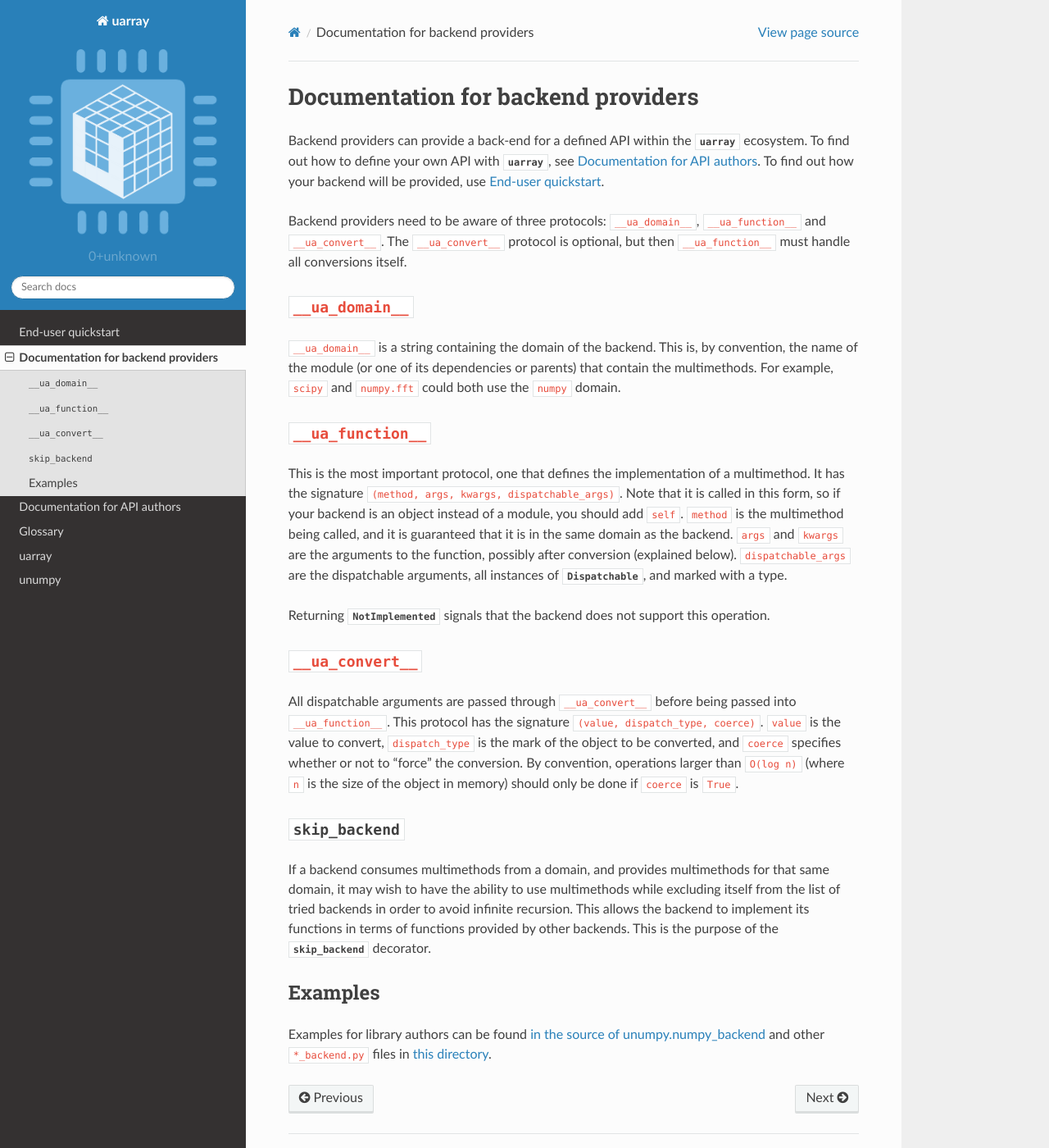
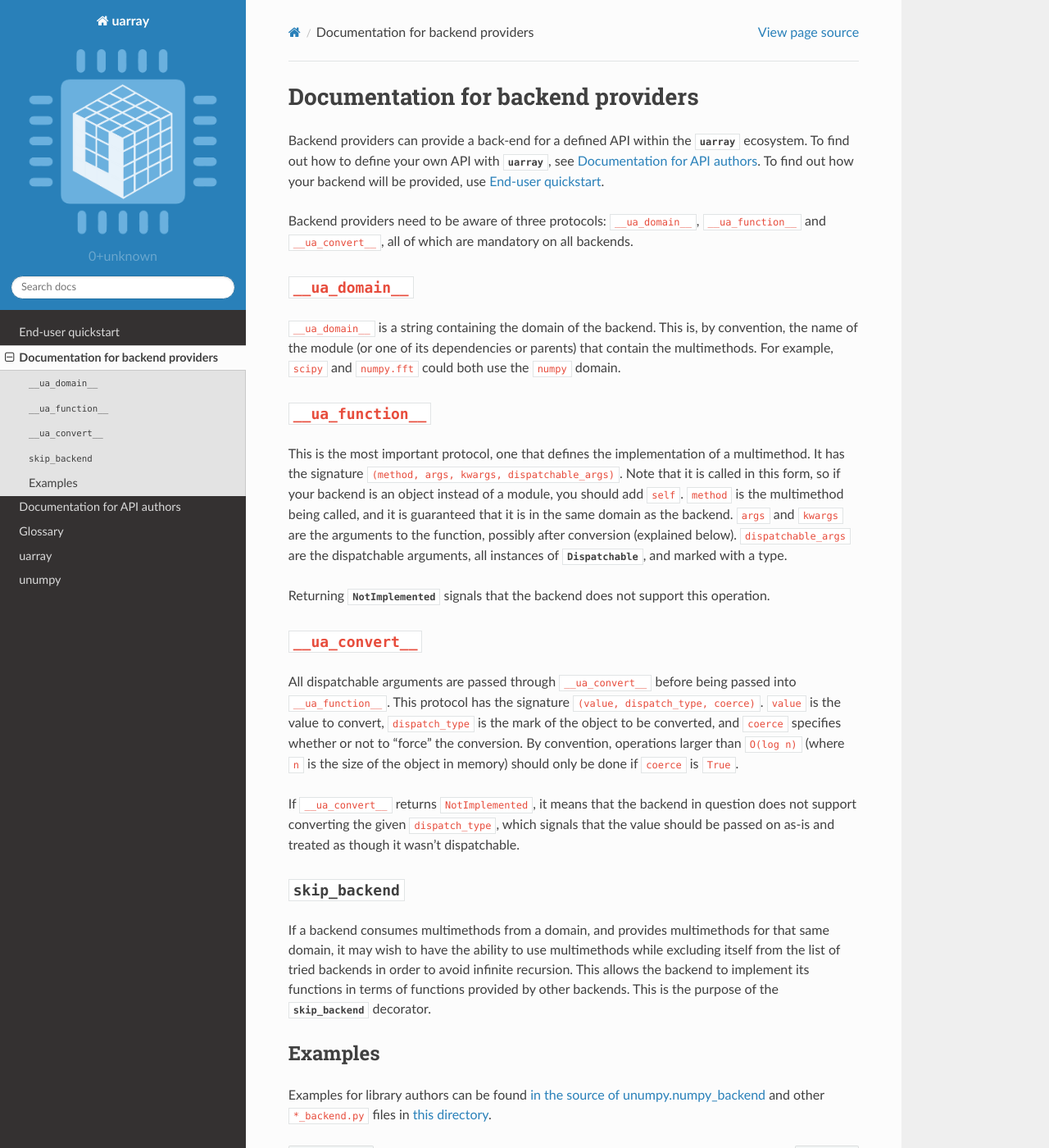
Before and after one commit to Quansight-Labs/uarray, a Sphinx documentation site: the page built from docs/libauthor_docs.rst, in a window 1280 px wide and 1400 px high. Shown: the whole window at 82% size. Built offline with Sphinx 7.4.7 and the Read the Docs theme 2.0.0, drawn with Linux system fonts in a browser that asks for light colours.

Commit message:
Revert part of previous commit and remove dead code.

```diff
--- a/docs/libauthor_docs.rst
+++ b/docs/libauthor_docs.rst
@@ -11,8 +11,8 @@ API with :obj:`uarray`, see :ref:`mmauthordocs`. To find out how
 your backend will be provided, use :ref:`userdocs`.
 
 Backend providers need to be aware of three protocols: ``__ua_domain__``,
-``__ua_function__`` and ``__ua_convert__``. The ``__ua_convert__`` protocol
-is optional, but then ``__ua_function__`` must handle all conversions itself.
+``__ua_function__`` and ``__ua_convert__``, all of which are mandatory on
+all backends.
 
 ``__ua_domain__``
 -----------------
@@ -48,6 +48,11 @@ specifies whether or not to "force" the conversion. By convention, operations
 larger than ``O(log n)`` (where ``n`` is the size of the object in memory)
 should only be done if ``coerce`` is ``True``.
 
+If ``__ua_convert__`` returns ``NotImplemented``, it means that the backend in
+question does not support converting the given ``dispatch_type``, which signals
+that the value should be passed on as-is and treated as though it wasn't
+dispatchable.
+
 :obj:`skip_backend`
 -------------------
 
```
Also changed, not shown: 1 other file.
